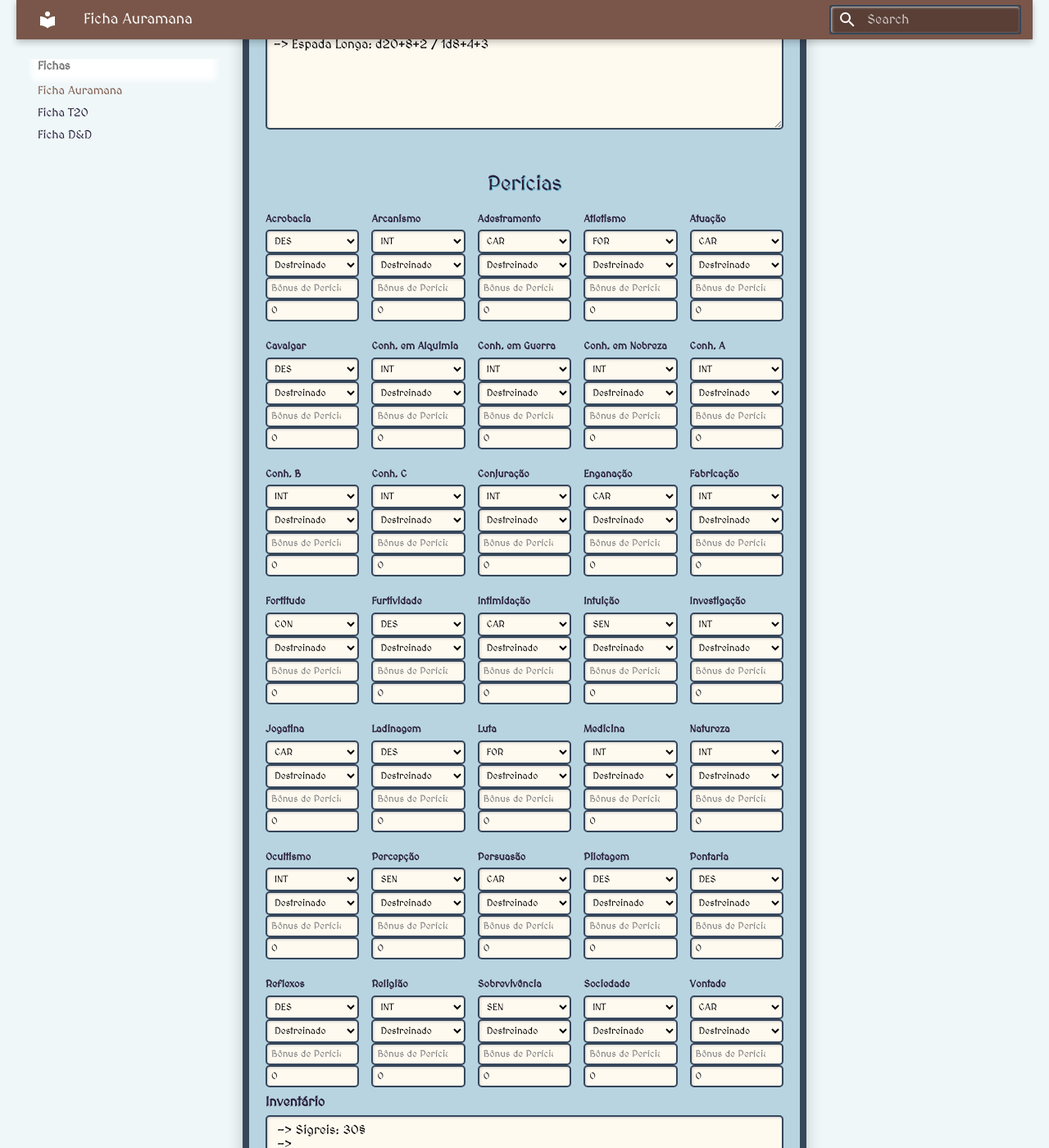
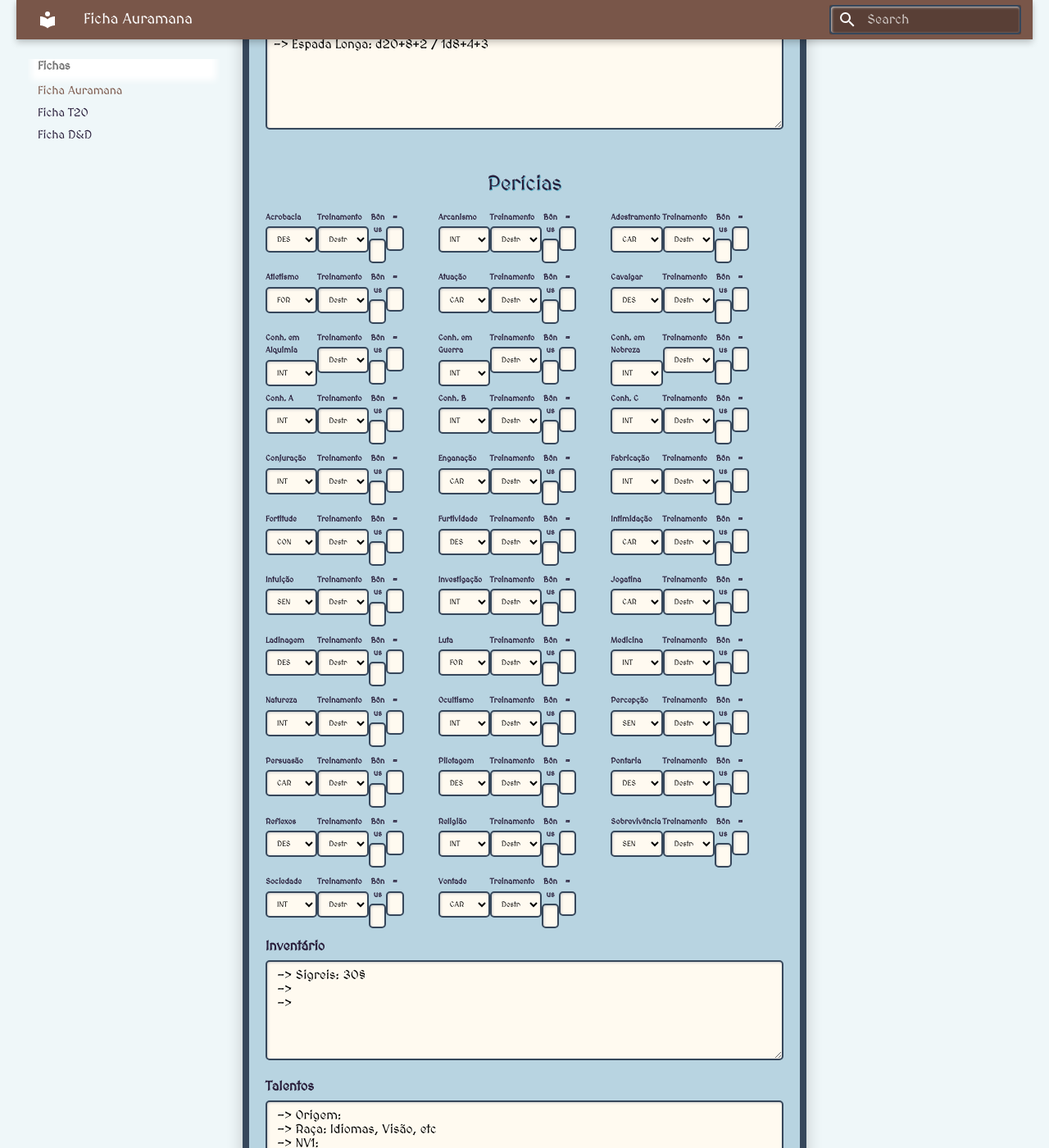
Before and after one commit to ozyssj/auramana-rpg, an MkDocs documentation site: the page built from docs/fichas/ficha.md, in a window 1280 px wide and 1400 px high, scrolled down 1265 px. Shown: the whole window at 82% size. Built offline with MkDocs 1.6.1 and Material for MkDocs 9.7.7, drawn with Linux system fonts in a browser that asks for light colours; some of the changed lines change nothing that is shown.

Commit message:
grid perícias

```diff
--- a/docs/fichas/ficha.md
+++ b/docs/fichas/ficha.md
@@ -139,16 +139,44 @@
             box-shadow: 0 1px var(--cor-secundaria);
         }
 
+
+        .campo-pericia {
+            width: 30%;
+            margin-top: 0px;
+            padding-right: 0px;
+            margin-bottom: 0px;
+        }
+
+        .campo-pericia2 {
+            width: 10%;
+            text-align: center;
+            margin-top: 0px;
+            margin-bottom: 10px;
+        }
+
+
+        .linha-pericia {
+            display: flex;
+            flex: 1;
+            font-size: 0.6em;
+            grid-template-columns: repeat(4, 1fr);
+            gap: 0px;
+            margin-top: 0px;
+            margin-bottom: 0px;
+            margin: 0px;
+        }
+
         .pericias {
             display: grid;
-            grid-template-columns: repeat(5, minmax(0, 1fr));
-            gap: 15px;
+            grid-template-columns: repeat(3, minmax(0, 1fr));
+            padding-right: 0px;
+            gap: 0px;
             width: 100%;
             overflow: hidden;
         }
 
         .pericia {
-            min-width: 0;
+            min-width: 10;
             break-inside: avoid;
             page-break-inside: avoid;
         }
@@ -156,7 +184,7 @@
 
         .pericia {
             font-size: 0.85em;
-            margin-bottom: 6px;
+            margin-bottom: 0px;
         }
 
         .pericia label {
@@ -180,8 +208,8 @@
 
         @media (max-width: 768px) {
 
-            .atributos,
-            .pericias {
+            .atributos
+             {
                 grid-template-columns: repeat(3, 1fr);
             }
 
@@ -447,21 +475,42 @@
                     // Função para gerar o HTML de uma perícia
                     function criarPericia(pericia) {
                         return `
-      <div class="pericia">
-        <label>${pericia.nome}</label>
+
+
+    <div class="linha-pericia">
+
+        <div class="campo-pericia">
+            <label>${pericia.nome}</label>
         <select class="atributo-pericia">
           ${atributos.map(a =>
                             `<option value="${a.value}" ${a.value === pericia.atributo ? 'selected' : ''}>${a.text}</option>`
                         ).join('')}
         </select>
+        </div>
+
+        <div class="campo-pericia">
+            <label>Treinamento</label>
         <select class="treinamento-pericia">
           ${treinamentos.map(t =>
                             `<option value="${t.value}">${t.text}</option>`
                         ).join('')}
         </select>
+        </div>
+
+        <div class="campo-pericia2">
+            <label>Bônus</label>
         <input type="number" class="bonus-pericia" placeholder="Bônus de Perícia">
-        <input type="number" class="valor-pericia" readonly>
-      </div>
+        </div>
+
+
+        <div class="campo-pericia2">
+            <label>=</label>
+        <input type="number" class="bonus-pericia" placeholder="Bônus de Perícia">
+        </div>
+
+
+    </div>
+
     `;
                     }
 
```
